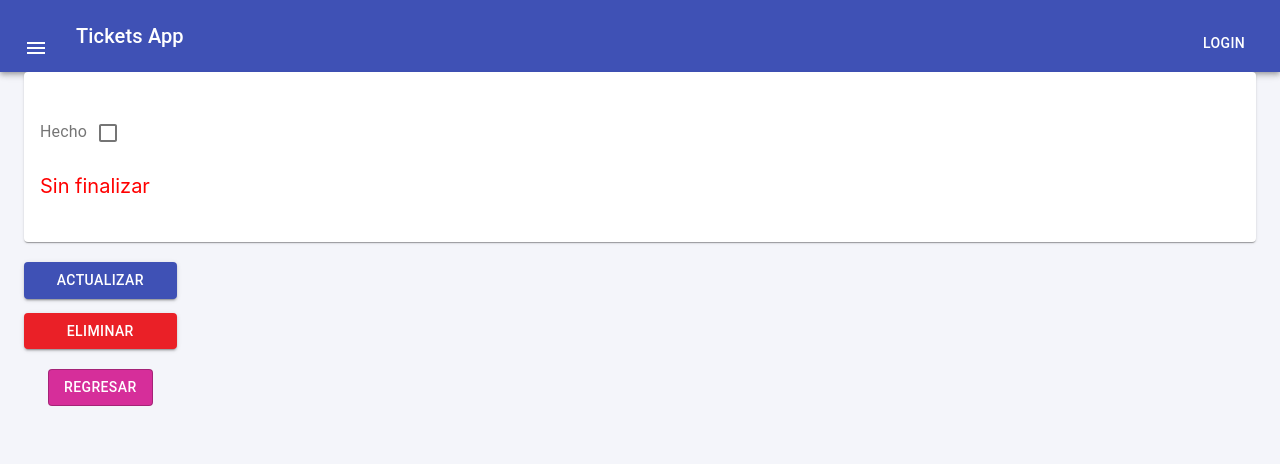
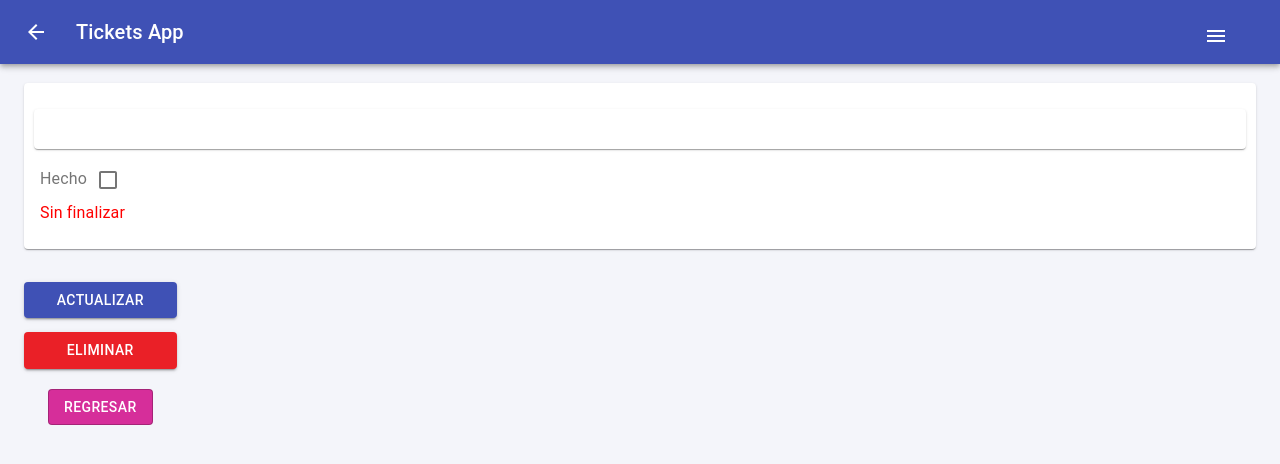
Before and after one commit to jubarbo/tickets-frontend-v1, a React (Create React App) app: page /ticket/1 in a window 1280 px wide. Shown: the top 464 px of the page. Built offline with nearby package versions, Linux system fonts and the light colour scheme; no server answers.

Commit message:
styles y mejoras en material ui

```diff
--- a/src/App.js
+++ b/src/App.js
@@ -8,6 +8,7 @@ import Layout from "./components/Layout";
 import NotFound from "./pages/NotFound";
 
 class App extends Component {
+
   render() {
     return (
       <BrowserRouter>
--- a/src/components/Layout.js
+++ b/src/components/Layout.js
@@ -1,7 +1,8 @@
 import React from 'react'
 import Navbar from './Navbar'
+function Layout(props) {
 
-function Layout(props) {
+
     return (
 
         <React.Fragment>
--- /dev/null
+++ b/src/components/Loader.js
@@ -0,0 +1,15 @@
+import React, { Component } from "react";
+import "./styles/Loader.css";
+import { Box, CircularProgress } from "@material-ui/core";
+
+export default class Loader extends Component {
+  render() {
+    return (
+      <Box className="boxLoaderContainer">
+        <Box className="boxLoader">
+          <CircularProgress />
+        </Box>
+      </Box>
+    );
+  }
+}
--- a/src/components/Navbar.js
+++ b/src/components/Navbar.js
@@ -1,15 +1,14 @@
 import React from "react";
-import { makeStyles } from '@material-ui/core/styles';
-import MenuIcon from '@material-ui/icons/Menu';
-// import { Link } from "react-router-dom";
-// import logo from '../images/logo.png';
+import { makeStyles } from "@material-ui/core/styles";
+import MenuIcon from "@material-ui/icons/Menu";
+import ArrowBack from "@material-ui/icons/ArrowBack";
 import "./styles/Navbar.css";
+
 import {
   AppBar,
   IconButton,
   Typography,
   Toolbar,
-  Button,
 } from "@material-ui/core";
 
 const useStyles = makeStyles((theme) => ({
@@ -18,19 +17,38 @@ const useStyles = makeStyles((theme) => ({
   },
   menuButton: {
     marginRight: theme.spacing(2),
+    fontSize: theme.spacing(1),
   },
   title: {
     flexGrow: 1,
   },
 }));
 
+//Pendiente para ocultar en home
+const hideIfHome = (ifHome) => {
+  return true ? {display:"block"} : {display:"none"};
+}
+
 export default function Navbar() {
+  const classes = useStyles();
 
-    const classes = useStyles();
 
   return (
     <AppBar position="static">
       <Toolbar>
+        <IconButton
+          edge="start"
+          href="/"
+          style={hideIfHome()}
+          className={classes.menuButton}
+          color="inherit"
+          aria-label="menu"
+        >
+          <ArrowBack />
+        </IconButton>
+        <Typography variant="h6" className={classes.title}>
+          Tickets App
+        </Typography>
         <IconButton
           edge="start"
           className={classes.menuButton}
@@ -39,20 +57,8 @@ export default function Navbar() {
         >
           <MenuIcon />
         </IconButton>
-          <Typography variant="h6" className={classes.title}>
-            Tickets App
-          </Typography>
-          <Button color="inherit">Login</Button>
+        {/* <Button color="inherit">Login</Button> */}
       </Toolbar>
     </AppBar>
-
-      // <div className="Navbar">
-      //     <div className="container-fluid">
-      //         <Link to="/">
-      //             <span className="font-weight-light">Encabezado </span>
-      //             <span className="font-weight-bold">de algo</span>
-      //         </Link>
-      //     </div>
-      // </div>
   );
 }
--- a/src/components/Ticket/Ticket.js
+++ b/src/components/Ticket/Ticket.js
@@ -1,6 +1,7 @@
 import React, { Component } from "react";
 import propTypes from "prop-types";
 import { Link } from "react-router-dom";
+import isDoneChangeColor from "../../utils/isDoneChangeColor";
 import "./styles/Ticket.css";
 
 import {
@@ -34,11 +35,6 @@ class Ticket extends Component {
     };
   }
 
-  isDoneStyle() {
-    return {
-      color: this.state.data.ticket.done ? "green" : "red",
-    };
-  }
 
   render() {
     const { ticket } = this.props;
@@ -53,7 +49,9 @@ class Ticket extends Component {
 
           <Card className="descriptionCard">
             <CardContent>
-              <p className="descriptionText">{ticket.description}</p>
+              <Typography className="descriptionText">
+                {ticket.description}
+              </Typography>
             </CardContent>
           </Card>
 
@@ -69,9 +67,10 @@ class Ticket extends Component {
             />
           </InputLabel>
 
-          <p className="isDoneText" style={this.isDoneStyle()}>
+          {/* <Typography className="isDoneText" style={this.isDoneStyle()}> */}
+          <Typography className="isDoneText" style={isDoneChangeColor(this.state.data.ticket.done)}>
             {ticket.done ? "Finalizado" : "Sin finalizar"}
-          </p>
+          </Typography>
           <Box className="buttonTicket">
             <FormControl>
               <Button
--- a/src/components/Ticket/TicketDetails.js
+++ b/src/components/Ticket/TicketDetails.js
@@ -1,6 +1,8 @@
 import React, { Component } from "react";
 import propTypes from "prop-types";
-import { Link } from "react-router-dom";
+import "./styles/Ticket.css";
+import isDoneChangeColor from '../../utils/isDoneChangeColor'
+// import { Link } from "react-router-dom";
 
 import {
   Card,
@@ -23,30 +25,23 @@ class TicketDetails extends Component {
     };
   }
 
-  isDoneStyle() {
-    return {
-      fontSize: "20px",
-      textDecoration: "none",
-      color: this.state.data.ticket.done ? "green" : "red",
-    };
-  }
 
   render() {
     const { ticket } = this.props;
     return (
-      <Card>
+      <Card className="ticketStyles">
         <CardContent>
-          <Typography color="textSecondary" gutterBottom>
-            {ticket._id}
+          <Typography variant="h5" component="h2">
+            <span>{ticket.title}</span>
           </Typography>
 
-          <Typography variant="h5" component="h2">
-            <Link to={`/ticket/${ticket._id}`}>
-              <p>{ticket.title}</p>
-            </Link>
-          </Typography>
-
-          <p>{ticket.description}</p>
+          <Card className="descriptionCard">
+            <CardContent>
+              <Typography className="descriptionText">
+                {ticket.description}
+              </Typography>
+            </CardContent>
+          </Card>
 
           <InputLabel htmlFor="done">
             Hecho
@@ -59,9 +54,10 @@ class TicketDetails extends Component {
               onChange={this.props.checkDone.bind(this, ticket._id)}
             />
           </InputLabel>
-          <p style={this.isDoneStyle()}>
+          {/* <Typography className="isDoneText" style={this.isDoneStyle()}> */}
+          <Typography className="isDoneText" style={isDoneChangeColor(this.state.data.ticket.done)}>
             {ticket.done ? "Finalizado" : "Sin finalizar"}
-          </p>
+          </Typography>
         </CardContent>
       </Card>
     );
@@ -72,14 +68,4 @@ TicketDetails.propTypes = {
   ticket: propTypes.object.isRequired,
 };
 
-// const btnDelete = {
-//   background: "#ea2027",
-//   // fontSize: "18px",
-//   // color: "#fff",
-//   // border: "none",
-//   // padding: "10px",
-//   // borderRadius: "50%",
-//   // cursor: "pointer",
-// };
-
 export default TicketDetails;
--- a/src/components/Ticket/TicketList.js
+++ b/src/components/Ticket/TicketList.js
@@ -1,6 +1,7 @@
-import { CircularProgress } from "@material-ui/core";
+// import { CircularProgress } from "@material-ui/core";
 import React, { Component } from "react";
 import Ticket from "./Ticket";
+import Loader from "../Loader"
 
 const API_URL = process.env.REACT_APP_TICKETS_API
 class TicketList extends Component {
@@ -76,14 +77,16 @@ class TicketList extends Component {
 
   render() {
     if (this.state.loading) {
-      return <CircularProgress />;
+      return <Loader />;
     }
 
     return this.state.data.map((ticket) => (
+
       <Ticket ticket={ticket} key={ticket._id} checkDone={this.onCheck} />
-    )).reverse();
+      )).reverse();
 
-  }
+    }
+
 }
 
 export default TicketList;
--- /dev/null
+++ b/src/components/styles/Loader.css
@@ -0,0 +1,5 @@
+.boxLoaderContainer {
+  display: flex;
+  justify-content: center;
+  margin-top: 2em;
+}
--- a/src/pages/TicketDetailsContainer.js
+++ b/src/pages/TicketDetailsContainer.js
@@ -1,19 +1,14 @@
 import React, { Component } from "react";
+import Loader from "../components/Loader";
 import TicketDetails from "../components/Ticket/TicketDetails";
 import HomeButton from "../components/HomeButton";
 import {
-  CircularProgress,
   FormControl,
   Button,
   Container,
 } from "@material-ui/core";
 
 const API_URL = process.env.REACT_APP_TICKETS_API;
-
-// const comeBackButton = {
-//   backgroundColor:"#d62e9a",
-//   color: "#fff"
-// }
 
 export default class TicketDetailsContainer extends Component {
   state = {
@@ -92,9 +87,11 @@ export default class TicketDetailsContainer extends Component {
         console.log(err);
       });
   };
+
   render() {
+
     if (this.state.loading) {
-      return <CircularProgress />;
+      return <Loader />;
     }
     const ticket = this.state.data;
 
@@ -134,10 +131,4 @@ export default class TicketDetailsContainer extends Component {
 
 const btnDelete = {
   background: "#ea2027",
-  // fontSize: "18px",
-  // color: "#fff",
-  // border: "none",
-  // padding: "10px",
-  // borderRadius: "50%",
-  // cursor: "pointer",
 };
--- a/src/pages/TicketEditContainer.js
+++ b/src/pages/TicketEditContainer.js
@@ -33,7 +33,7 @@ export default class TicketEditContainer extends Component {
 
   render() {
     if(this.state.loading){
-      return <CircularProgress/ >
+      return <CircularProgress />
     }
 
     return <TicketEdit ticket={this.state.data} />;
--- /dev/null
+++ b/src/utils/isDoneChangeColor.js
@@ -0,0 +1,5 @@
+export default function isDoneChangeColor(isDone) {
+    return {
+        color: isDone ? "green" : "red",
+      };
+}
```
Also changed, not shown: 1 other file (tests, documents, lock files or other folders). Lines whose indentation alone changed are shown as unchanged.
